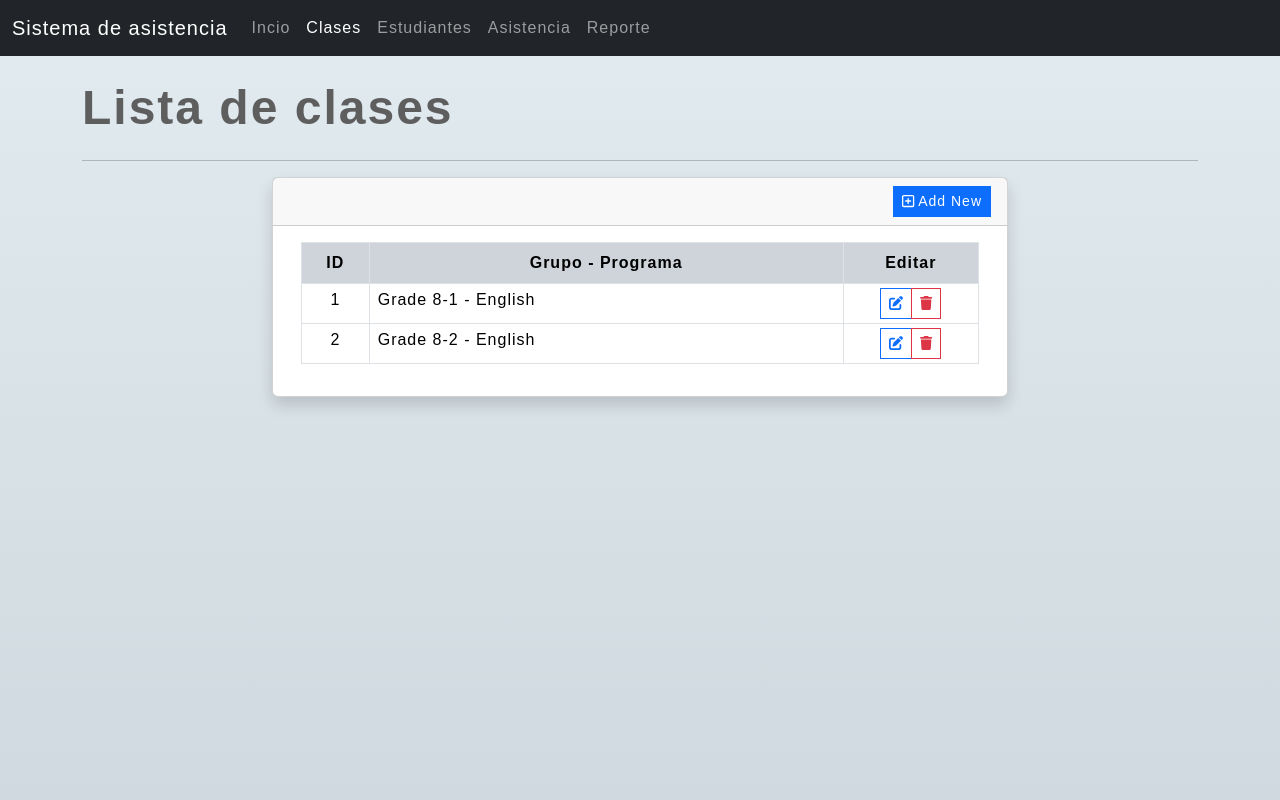
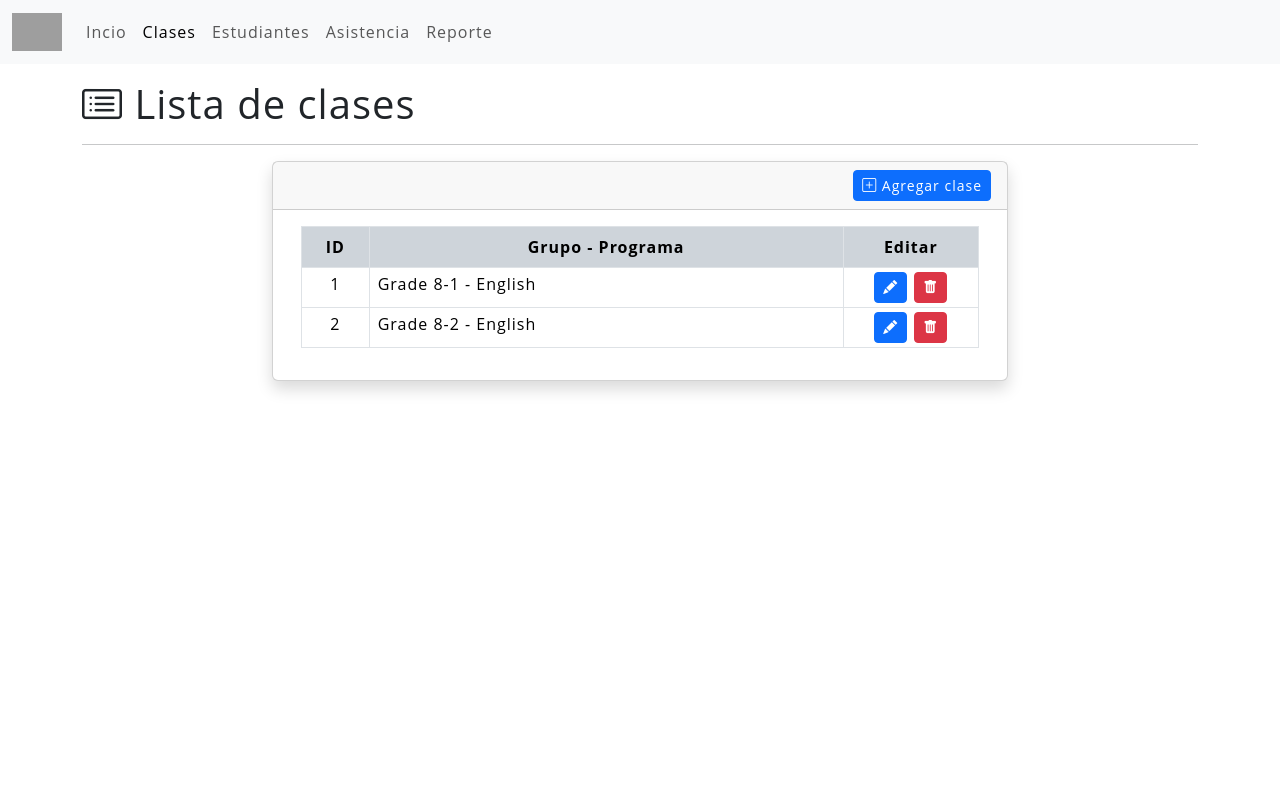
Before and after one commit to MrError2003/php_attendance, a PHP site: page /?page=class_list in a window 1280 px wide. Run offline with PHP 8.4, Linux system fonts and the light colour scheme; data comes from the database, SQL or seed files in the repository; grey boxes are pictures that could not be loaded.

Commit message:
Estilo adaptado a estilo de dashboard

```diff
--- a/assets/css/style.css
+++ b/assets/css/style.css
@@ -1,16 +1,23 @@
-@import url('https://fonts.googleapis.com/css2?family=Orbitron:wght@400;500;600;700;800;900&family=Ubuntu:ital,wght@0,300;0,400;0,500;0,700;1,300;1,400;1,500;1,700&display=swap');
-
-/* IMPORTANTE:
-------------------------------------
-Si quiere que los cambios de la hoja de estilos se apliquen
-en la vista primero limpiar caché del navegador
-------------------------------------
-*/
+/* Version: 1.0.1 */
 
 :root {
-    --font-orbiton: 'Orbitron', sans-serif;
-    --font-ubuntu: 'Ubuntu', sans-serif;
-    --font-arial: 'Arial', sans-serif;
+    --font-open-sans: 'Open Sans', sans-serif;
+    --font-knewave: 'Knewave', system-ui;
+
+    --bs-primary-light: #cce5ff;      /* Azul claro */
+    --bs-primary-dark: #004085;       /* Azul oscuro */
+    --bs-secondary-light: #e2e3e5;    /* Gris claro */
+    --bs-secondary-dark: #383d41;     /* Gris oscuro */
+    --bs-success-light: #d4edda;      /* Verde claro */
+    --bs-success-dark: #155724;       /* Verde oscuro */
+    --bs-danger-light: #f8d7da;       /* Rojo claro */
+    --bs-danger-dark: #721c24;        /* Rojo oscuro */
+    --bs-warning-light: #fff3cd;      /* Amarillo claro */
+    --bs-warning-dark: #856404;       /* Amarillo oscuro */
+    --bs-info-light: #d1ecf1;         /* Cian claro */
+    --bs-info-dark: #0c5460;          /* Cian oscuro */
+    --bs-light-gray: #f8f9fa;         /* Gris claro */
+    --bs-dark-gray: #343a40;          /* Gris oscuro */
 }
 
 html,
@@ -19,25 +26,25 @@ body {
     width: 100%;
     max-height: 100%;
     overflow: auto;
+    font-size: 18;
 }
 
 * {
-    font-family: var(--font-arial);
+    font-family: var(--font-open-sans);
     letter-spacing: 1px;
 }
 
 body:not(.printable-receipt) {
-    background-color: #cfd9df;
-    background-image: linear-gradient(to top, #cfd9df 0%, #e2ebf0 100%);
+    background-color: #fff;
 }
 
 div.page-title,
 div.page-title * {
+    text-align: center;
     font-size: 3rem;
     font-weight: 600;
     letter-spacing: 2px;
     color: #5e5e5e;
-    font-family: var(--font-arial);
 }
 
 .flashdata {
--- a/inc/header.php
+++ b/inc/header.php
@@ -1,7 +1,10 @@
 <head>
     <meta charset="UTF-8">
     <meta name="viewport" content="width=device-width, initial-scale=1.0">
-    <title><?= $page_title ?? '' ?> | Sistema de asistencia</title>
+    <title>MINTIC | Sistema de asistencia</title>
+
+    <!-- Favicon -->
+    <link rel="icon" type="image/x-icon" href="assets/img/favicon.ico">
 
     <!-- Fontawesome CSS CDN -->
     <link rel="stylesheet" href="https://cdnjs.cloudflare.com/ajax/libs/font-awesome/6.4.2/css/all.min.css" integrity="sha512-z3gLpd7yknf1YoNbCzqRKc4qyor8gaKU1qmn+CShxbuBusANI9QpRohGBreCFkKxLhei6S9CQXFEbbKuqLg0DA==" crossorigin="anonymous" referrerpolicy="no-referrer" />
--- a/inc/navigation.php
+++ b/inc/navigation.php
@@ -1,8 +1,8 @@
-<nav class="navbar navbar-expand-lg navbar-light bg-dark sticky-top" data-bs-theme="dark">
+<nav class="navbar navbar-expand-lg navbar-light bg-light sticky-top">
     <div class="container-fluid">
-        <a class="navbar-brand" href="#">Sistema de asistencia</a>
+        <a class="navbar-brand" href="#"><img src="https://css.mintic.gov.co/mt/mintic/new/img/logo_mintic_24_dark.svg" alt="logo" width="50px"></a>
         <button class="navbar-toggler" type="button" data-bs-toggle="collapse" data-bs-target="#navbarSupportedContent" aria-controls="navbarSupportedContent" aria-expanded="false" aria-label="Toggle navigation">
-        <span class="navbar-toggler-icon"></span>
+            <span class="navbar-toggler-icon"></span>
         </button>
         <div class="collapse navbar-collapse" id="navbarSupportedContent">
             <ul class="navbar-nav me-auto mb-2 mb-lg-0">
@@ -24,4 +24,6 @@
             </ul>
         </div>
     </div>
-    </nav>
+</nav>
+
+<link rel="stylesheet" href="https://cdn.jsdelivr.net/npm/bootstrap-icons@1.11.3/font/bootstrap-icons.min.css">
--- a/pages/attendance_report.php
+++ b/pages/attendance_report.php
@@ -1,4 +1,4 @@
-<div class="page-title mb-3">Reporte de asistencias</div>
+<div><h1><i class="bi bi-calendar2-check"></i> Reporte de asistencia</h1></div>
 <hr>
 <?php
 // $studentList = $actionClass->list_student();
@@ -85,7 +85,7 @@ if(!empty($class_month)){
                             <table id="attendance-rpt-tbl" class="table table-bordered">
                                 <thead>
                                     <tr class="bg-primary bg-opacity-75">
-                                        <th class="text-center bg-primary text-light" style="width:300px !important">Estudiantes</th>
+                                        <th class="text-center bg-primary text-light">Estudiantes</th>
                                         <?php for($i=1; $i <= $monthLastDay; $i++): ?>
                                             <th class="text-center bg-transparent text-light" style="width:80px !important"><?= $i ?></th>
                                         <?php endfor; ?>
@@ -99,7 +99,7 @@ if(!empty($class_month)){
                                     <?php if(!empty($studentList) && is_array($studentList)): ?>
                                     <?php foreach($studentList as $row): ?>
                                         <tr class="student-row">
-                                            <td class="px-2 py-1 text-dark-emphasis fw-bold">
+                                            <td class="px-2 py-1" style="white-space: nowrap; overflow: hidden; text-overflow: ellipsis;">
                                                 <input type="hidden" name="student_id[]" value="<?= $row['id'] ?>">
                                                 <?= $row['name'] ?>
                                             </td>
--- a/pages/class_list.php
+++ b/pages/class_list.php
@@ -1,4 +1,4 @@
-<div class="page-title mb-3">Lista de clases</div>
+<div><h1><i class="bi bi-card-list"></i> Lista de clases</h1></div>
 <hr>
 <?php
 $classList = $actionClass->list_class();
@@ -8,7 +8,7 @@ $classList = $actionClass->list_class();
         <div class="card shadow">
             <div class="card-header rounded-0">
                 <div class="d-flex w-100 justify-content-end align-items-center">
-                    <button class="btn btn-sm rounded-0 btn-primary" type="button" id="add_class"><i class="far fa-plus-square"></i> Add New</button>
+                    <button class="btn btn-sm rounded-1 btn-primary" type="button" id="add_class"><i class="bi bi-plus-square"></i> Agregar clase</button>
                 </div>
             </div>
             <div class="card-body rounded-0">
@@ -35,8 +35,9 @@ $classList = $actionClass->list_class();
                                         <td class="px-2 py-1"><?= $row['name'] ?></td>
                                         <td class="text-center px-2 py-1">
                                             <div class="input-group input-group-sm justify-content-center">
-                                                <button class="btn btn-sm btn-outline-primary rounded-0 edit_class" type="button" data-id="<?= $row['id'] ?>" title="Edit"><i class="fas fa-edit"></i></button>
-                                                <button class="btn btn-sm btn-outline-danger rounded-0 delete_class" type="button" data-id="<?= $row['id'] ?>" title="Delete"><i class="fas fa-trash"></i></button>
+                                                <button class="btn btn-sm btn-primary rounded-1 edit_class me-2" type="button" data-id="<?= $row['id'] ?>" title="Edit"><i class="bi bi-pencil-fill"></i></button>
+
+                                                <button class="btn btn-sm btn-danger rounded-1 delete_class" type="button" data-id="<?= $row['id'] ?>" title="Delete"><i class="bi bi-trash-fill"></i></button>
                                             </div>
                                         </td>
                                     </tr>
@@ -93,3 +94,5 @@ $classList = $actionClass->list_class();
         })
     })
 </script>
+
+<link rel="stylesheet" href="https://cdn.jsdelivr.net/npm/bootstrap-icons@1.11.3/font/bootstrap-icons.min.css">
```
Also changed, not shown: pages/attendance.php (+4 -4 lines), pages/home.php (+6 -1 lines), pages/student_list.php (+4 -4 lines), assets/img/favicon.ico (added).
